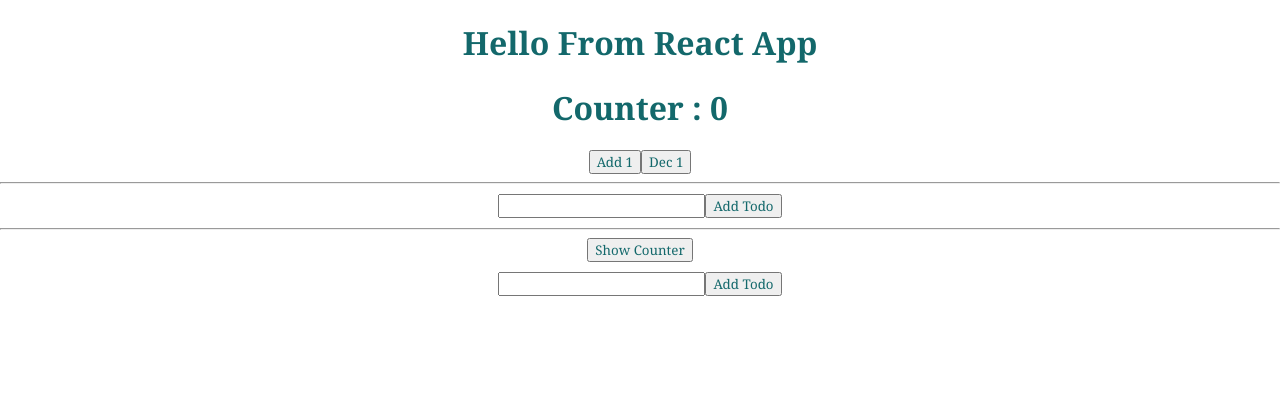
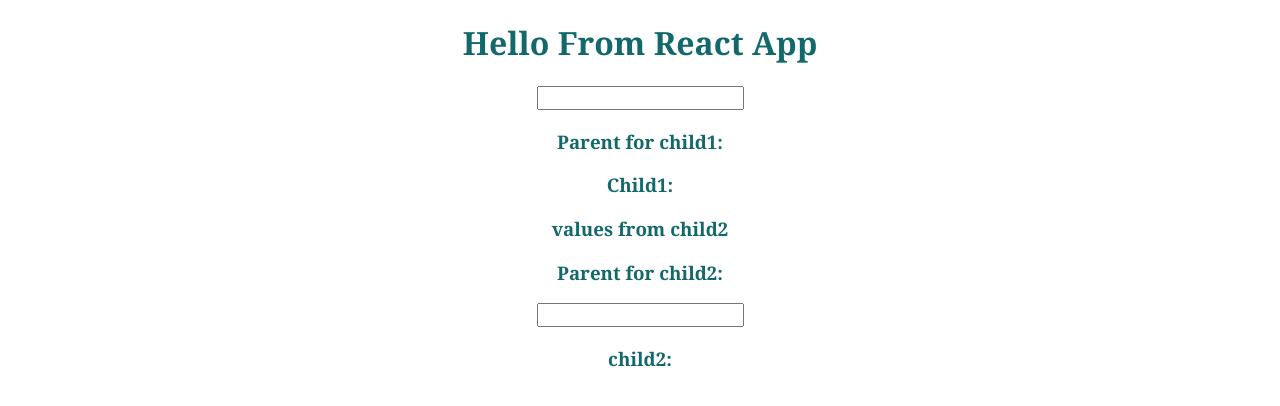
Before and after one commit to amareshcoding/React-revisit, a React (Create React App) app in the folder react-intro/: page / in a window 1280 px wide. Shown: the top 406 px of the page. Built offline with nearby package versions, Linux system fonts and the light colour scheme.

Commit message:
Sending Props

```diff
--- a/react-intro/src/App.js
+++ b/react-intro/src/App.js
@@ -3,6 +3,7 @@
 import Button from './components/button/Button';
 import Card from './components/card/Card';
 import Counter from './components/counter/Counter';
+import Parent from './components/Propssending/Parent';
 import Todo from './components/todo/Todo';
 
 function App() {
@@ -33,14 +34,16 @@
         }
       </div> */}
 
-      <Counter/>
+      {/* <Counter/>
       <hr/>
       <Todo/>
       <hr/>
       <div>
         <button onClick={()=>setToggle(!toggle)}>{toggle? 'Show Todo' : 'Show Counter'}</button>
         {toggle ? <Counter/> : <Todo/>}
-      </div>
+      </div> */}
+
+      <Parent/>
     </div>
   );
 }
--- /dev/null
+++ b/react-intro/src/components/Propssending/Child1.jsx
@@ -0,0 +1,15 @@
+import React from 'react';
+import { useState } from 'react';
+
+const Child1 = ({ value, childValue2 }) => {
+  return (
+    <div>
+      <h3>Child1: {value}</h3>
+      <h3>values from child2 {childValue2}</h3>
+    </div>
+  );
+};
+
+export default Child1;
+
+//
--- /dev/null
+++ b/react-intro/src/components/Propssending/Child2.jsx
@@ -0,0 +1,14 @@
+import React from 'react';
+
+const Child2 = ({ childValue2, setChildValue2, setChildValue }) => {
+
+  return (
+    <div>
+      {/* <input type="text" onChange={(e) => setChildValue2(e.target.value)} /> */}
+      <input type="text" onChange={(e)=>setChildValue(e)} />
+      <h3>child2: {childValue2}</h3>
+    </div>
+  );
+};
+
+export default Child2;
--- /dev/null
+++ b/react-intro/src/components/Propssending/Parent.jsx
@@ -0,0 +1,31 @@
+import React from 'react';
+import { useState } from 'react';
+import Child1 from './Child1';
+import Child2 from './Child2';
+
+const Parent = () => {
+    const [value, setValue] = useState('');
+
+  const [childValue2, setChildValue2] = useState('');
+
+  const setChildValue = (e) => {
+     setChildValue2(e.target.value)
+  }
+  return (
+    <div>
+      <input type="text" onChange={(e) => setValue(e.target.value)} />
+      <h3>Parent for child1: {value}</h3>
+      <Child1 value={value} childValue2={childValue2}/>
+
+
+      <h3>Parent for child2: {childValue2}</h3>
+      {/* <Child2 childValue2={childValue2} setChildValue2={setChildValue2} /> */}
+      <Child2 childValue2={childValue2} setChildValue={setChildValue} />
+    </div>
+  );
+};
+
+export default Parent;
+
+//on chabge of any state in parent conmponent,
+//the child component also render if child have dependency of that state
--- a/react-intro/src/components/todo/Todo.jsx
+++ b/react-intro/src/components/todo/Todo.jsx
@@ -5,7 +5,6 @@
 
 const Todo = () => {
   const [newtodo, setNewtodo] = useState('');
-  //   console.log('newtodo: ', newtodo);
   const [todo, setTodo] = useState([]);
   console.log('todo: ', todo);
 
```
Also changed, not shown: 1 other file (tests, documents, lock files or other folders).
